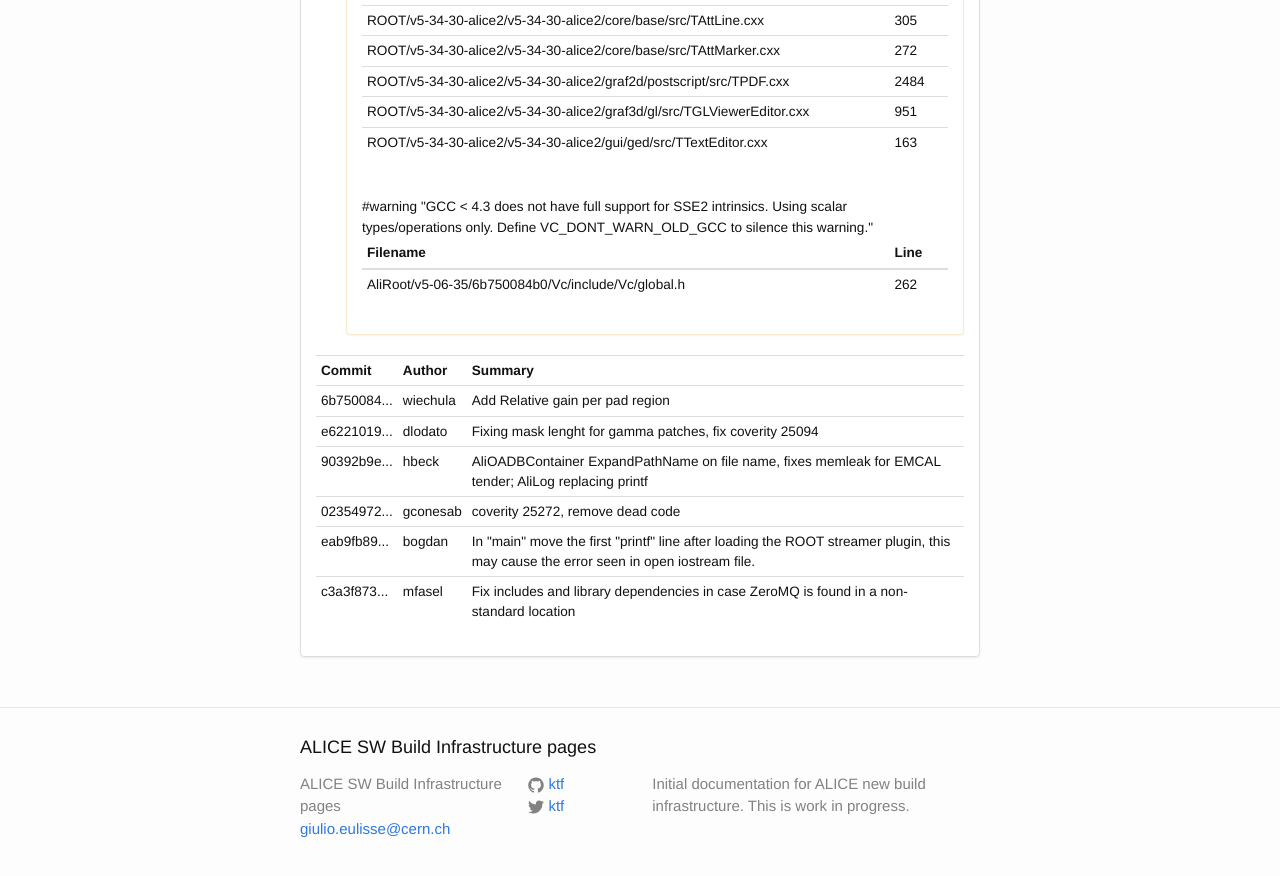
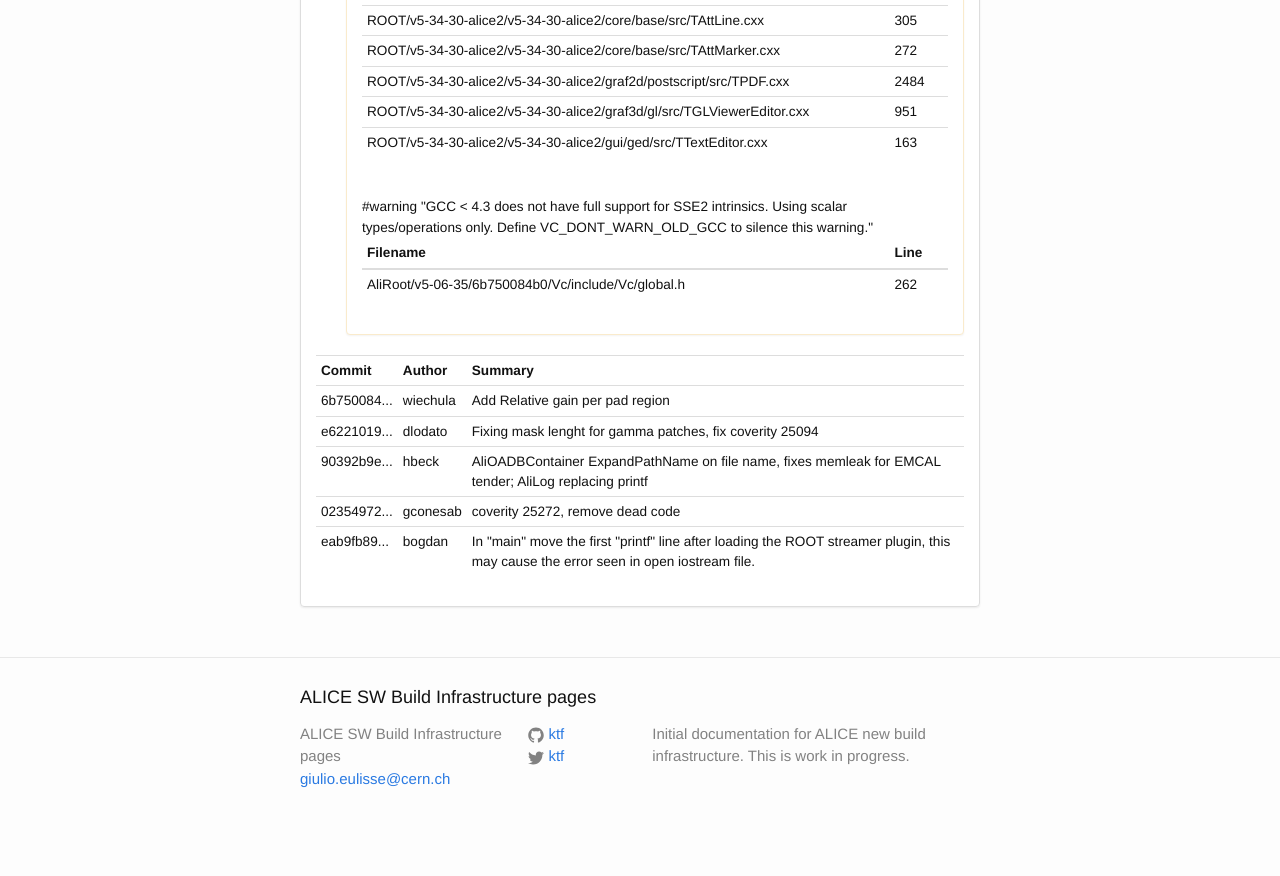
Before and after one commit to alisw/alisw.github.io, a Jekyll site: the page built from index.html, in a window 1280 px wide and 900 px high, scrolled down 232773 px. Shown: the top 876 px of the window. Built offline with Jekyll 4.4.1, drawn with Linux system fonts in a browser that asks for light colours; nearby versions of some CDN libraries; after the commit the page ends 233623 px from its top, so only the background shows below that; some of the changed lines change nothing that is shown.

Commit message:
Updated results.

```diff
--- a/_data/commits-aliroot-master.yaml
+++ b/_data/commits-aliroot-master.yaml
@@ -73,8 +73,3 @@
  message: >-
     In "main" move the first "printf" line after loading the ROOT streamer plugin, this may cause the error seen in open iostream file.
  author: !!str bogdan
--
- commit: "c3a3f873e8b1eba2523e7ab4f4933013fc4aea36"
- message: >-
-    Fix includes and library dependencies in case ZeroMQ is found in a non-standard location
- author: !!str mfasel
```
